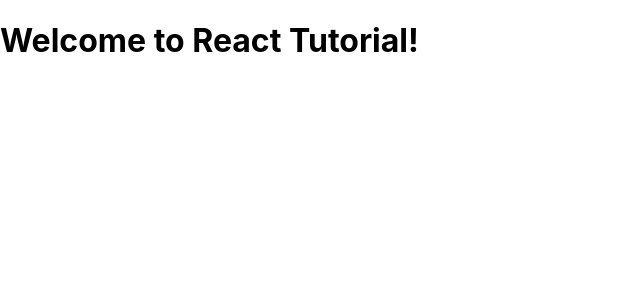
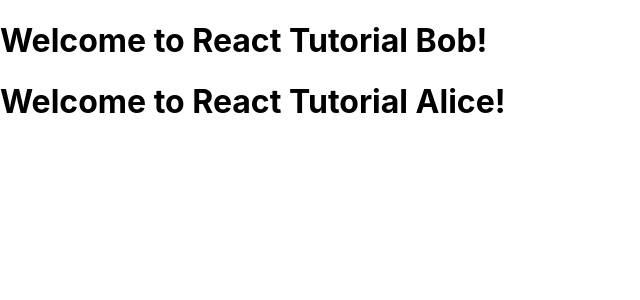
Before and after one commit to MisalSilva/React-Project, a React (Create React App) app: page / in a window 1280 px wide. Shown: the top 300 px of the page, without its empty margins (0-640 px from the left). Built offline with nearby package versions, Linux system fonts and the light colour scheme.

Commit message:
Update: props

```diff
--- a/src/App.js
+++ b/src/App.js
@@ -31,7 +31,8 @@
 function App() {
   return (
     <div>
-    <Welcome/>
+    <Welcome name="Bob"/>
+    <Welcome name="Alice"/>
     </div>
   );
 }
--- a/src/Welcome.js
+++ b/src/Welcome.js
@@ -1,6 +1,6 @@
 // import React from 'react';
-function Welcome() {
-    return <h1>Welcome to React Tutorial!</h1>;
+function Welcome(props) {
+    return <h1>Welcome to React Tutorial {props.name}!</h1>;
 }
 
 export default Welcome;
```
